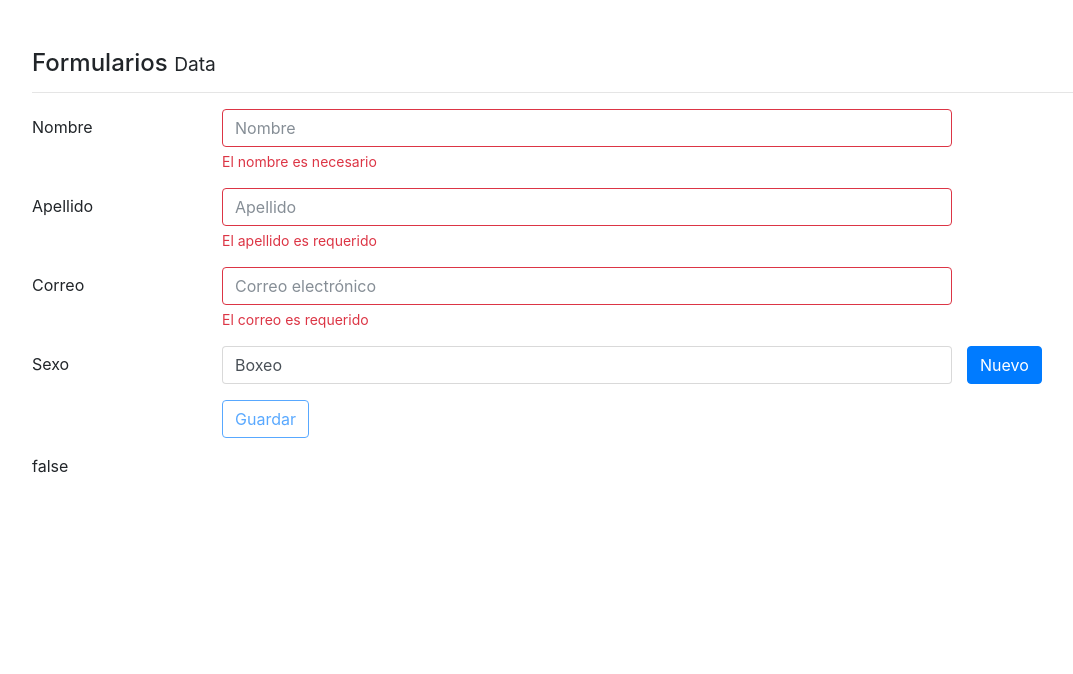
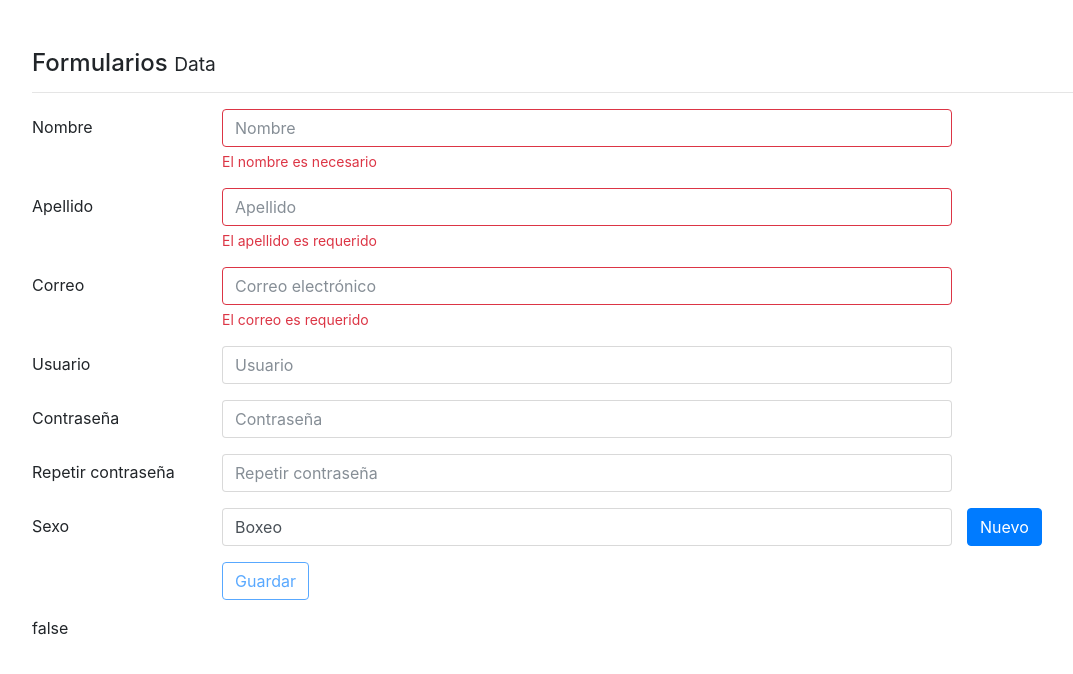
Before and after one commit to fishergio/forms4, an Angular app: page / in a window 1280 px wide. Shown: the top 674 px of the page, without its empty margins (53-1126 px from the left). Built offline with nearby package versions, Linux system fonts and the light colour scheme.

Commit message:
validaciones personalizadas

```diff
--- a/src/app/components/data/data.component.html
+++ b/src/app/components/data/data.component.html
@@ -67,6 +67,36 @@
   </div>
 
   <div class="form-group row">
+      <label class="col-2 col-form-label">Usuario</label>
+      <div class="col-md-8">
+        <input type="text"
+        class="form-control"
+        placeholder="Usuario"
+        formControlName="username">
+      </div>
+  </div>
+
+  <div class="form-group row">
+      <label class="col-2 col-form-label">Contraseña</label>
+      <div class="col-md-8">
+        <input type="password"
+        class="form-control"
+        placeholder="Contraseña"
+        formControlName="password1">
+      </div>
+  </div>
+
+  <div class="form-group row">
+      <label class="col-2 col-form-label">Repetir contraseña</label>
+      <div class="col-md-8">
+        <input type="password" [ngClass]="{'is-invalid': forma.get('password2').errors?.noiguales && forma.get('password2').touched }"
+        class="form-control"
+        placeholder="Repetir contraseña"
+        formControlName="password2">
+      </div>
+  </div>
+
+  <div class="form-group row">
       <label for="" class="col-md-2 col-form-label">Sexo</label>
       <div class="col-md-8" formArrayName="pasatiempos">
         <input type="text" *ngFor="let hobbie of forma.get('pasatiempos').controls; let i = index;"
--- a/src/app/components/data/data.component.ts
+++ b/src/app/components/data/data.component.ts
@@ -28,18 +28,27 @@ export class DataComponent {
 
       'fullname': new FormGroup({
         'nombre': new FormControl('', [Validators.required, Validators.minLength(4)]),
-        'apellido': new FormControl('', Validators.required),
+        'apellido': new FormControl('', [
+                                        Validators.required,
+                                      this.noHerrera]),
       }),
       'correo': new FormControl('', [Validators.required,
          Validators.pattern("[a-z0-9._%+-]+@[a-z0-9.-]+\.[a-z]{2,3}$")]),
 
          'pasatiempos': new FormArray([
         new FormControl('Boxeo', Validators.required)
-      ])
+      ]),
+      'username': new FormControl('', Validators.required),
+      'password1': new FormControl('', Validators.required),
+      'password2': new FormControl()
 
     });
 
     // this.forma.setValue(this.user); //Cargar por defecto
+
+    this.forma.controls['password2'].setValidators([
+      Validators.required, this.noIgual.bind(this.forma)
+    ])
   }
 
   addHobbie() {
@@ -48,18 +57,39 @@ export class DataComponent {
     )
   }
 
+  noHerrera(control: FormControl): {[s:string]:boolean} {
+    if(control.value === "herrera"){
+      return{
+        noherrera:true
+      }
+    }
+    return null;
+
+  }
+
+  noIgual(control: FormControl): {[s:string]:boolean} {
+    let forma:any = this;
+    if(control.value !== forma.controls['password1'].value ){
+      return{
+        noiguales:true
+      }
+    }
+    return null;
+
+  }
+
   saveChanges(){
     console.log(this.forma.value);
     console.log(this.forma);
 
     //this.forma.reset(this.user) /Resetear formulario
 
-    this.forma.reset( {
+    /*this.forma.reset( {
       fullname: {
         nombre: "",
         apellido: ""
       },
       correo: ""
-    })
+    })*/
   }
 }
```
